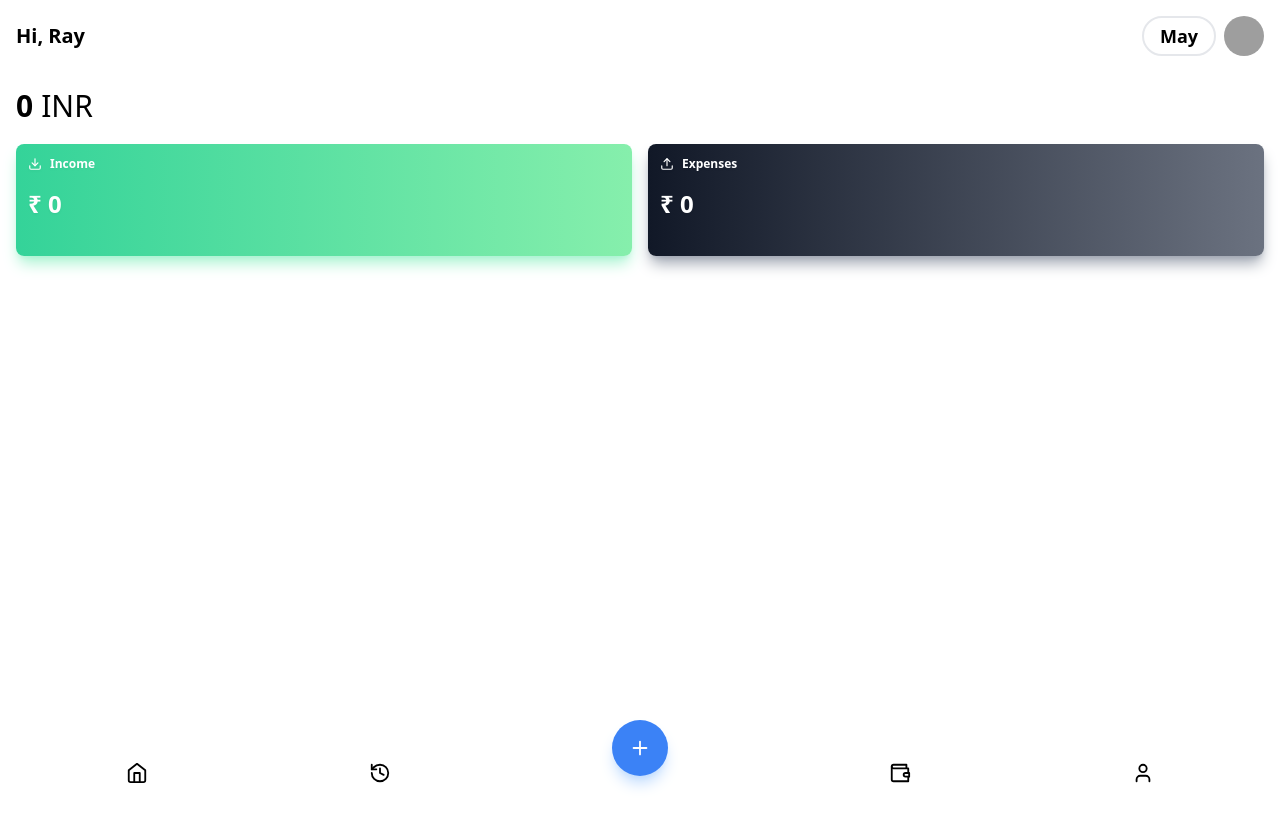
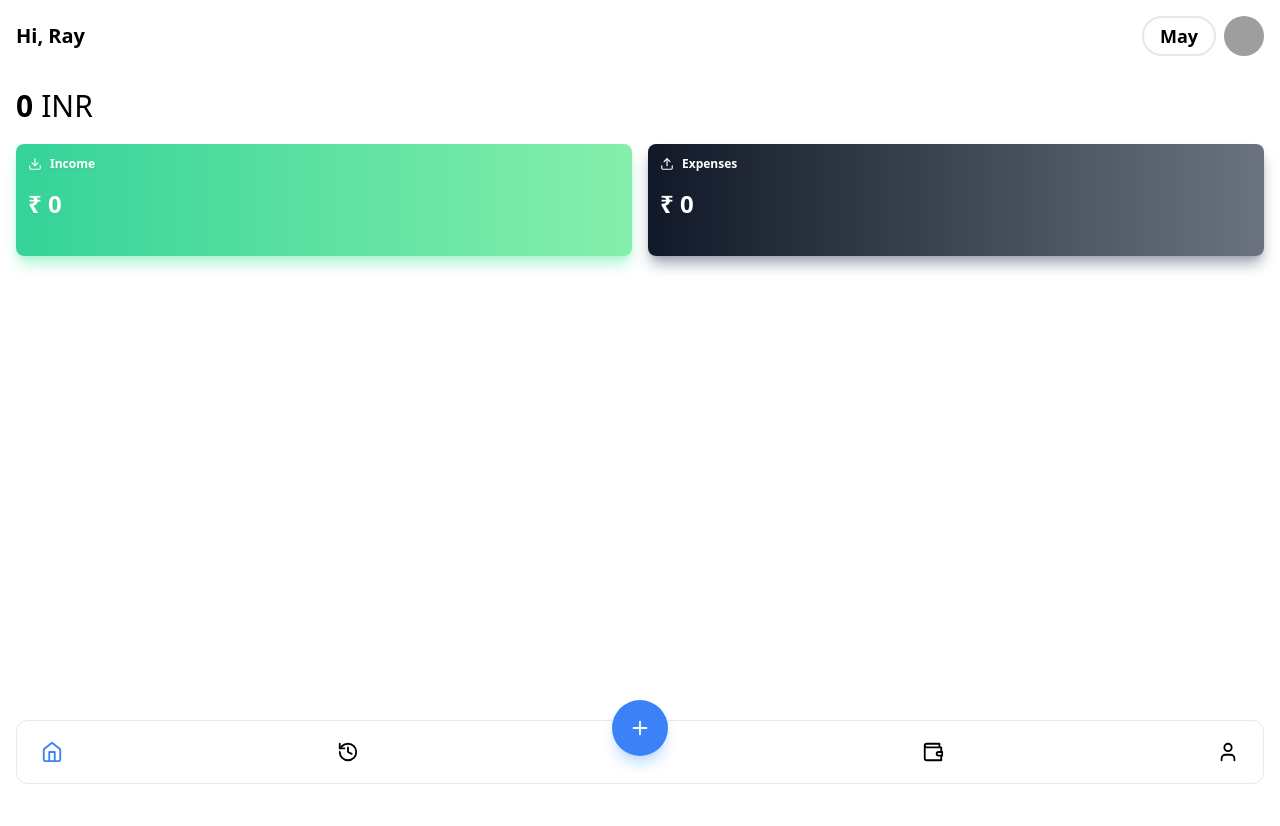
Before and after one commit to ImRayy/ExpenseManager, a Next.js app: page / in a window 1280 px wide. Shown: the top 826 px of the page. Built offline with nearby package versions, Linux system fonts and the light colour scheme; no server answers; the database is empty; grey boxes are pictures that could not be loaded.

Commit message:
Updated navbar

```diff
--- a/components/ui/NavigationBar.tsx
+++ b/components/ui/NavigationBar.tsx
@@ -1,23 +1,42 @@
 import { Home, History, Wallet, User, Plus } from "lucide-react";
+import { useRouter } from "next/router";
 import Link from "next/link";
 import React from "react";
 const NavigationBar = () => {
+  const router = useRouter();
   return (
-    <div
-      className="fixed bottom-0 flex h-24 w-full select-none justify-around rounded-lg px-4 py-4 text-black
-"
+    <div className="fixed bottom-0 flex  w-full select-none flex-col justify-end  px-4 py-4 text-black">
+      <div className="relative flex h-32 w-full items-end">
+        <div className="flex h-16 w-full items-center justify-between rounded-xl border bg-white bg-opacity-80 px-6  backdrop-blur-sm">
+          {/* Left two icons */}
+          <Link
+            href="/"
+            className={`z-20 cursor-pointer ${
+              router.pathname === "/" && "text-blue-500"
+            }`}
           >
-      <Link href="/" className="mt-auto cursor-pointer">
             <Home size={22} />
           </Link>
-      <History size={22} className="mt-auto" />
+          <History size={22} />
+          {/* Center button */}
+          <div className="w-4"></div>
+          <div className="absolute left-0 flex w-full justify-center pb-8">
             <span className="mb-4 flex h-14 w-14 items-center rounded-full bg-blue-500 text-white shadow-lg shadow-blue-200">
               <Plus size={22} className="w-full" />
             </span>
-      <Link href="/accounts" className="mt-auto cursor-pointer">
+          </div>
+          {/* Right two icons */}
+          <Link
+            href="/accounts"
+            className={`z-20 cursor-pointer ${
+              router.pathname === "/accounts" && "text-blue-500"
+            }`}
+          >
             <Wallet size={22} />
           </Link>
-      <User size={22} className="mt-auto" />
+          <User size={22} />
+        </div>
+      </div>
     </div>
   );
 };
```
Lines whose indentation alone changed are shown as unchanged.
